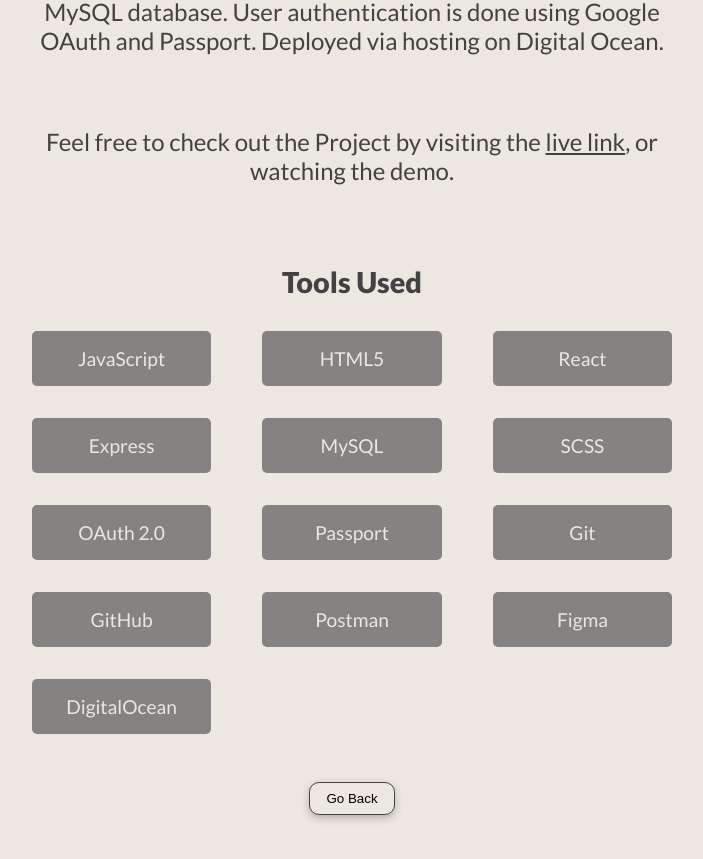
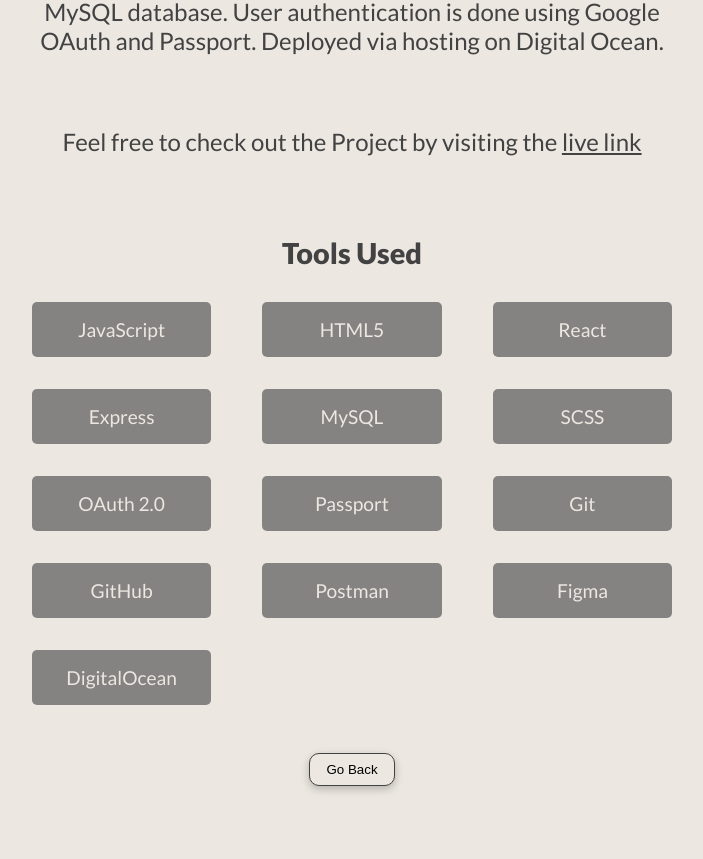
Before and after one commit to skherad/portfolio, a React (Create React App) app: page /projects/1 in a window 1280 px wide. Shown: the part 1640-2499 px from the top of the page, without its empty margins (288-991 px from the left). Built offline with nearby package versions, Linux system fonts and the light colour scheme.

Commit message:
disable demo

```diff
--- a/src/pages/ProjectPage/ProjectPage.js
+++ b/src/pages/ProjectPage/ProjectPage.js
@@ -24,7 +24,7 @@
           <p className='item__txt'>
             Feel free to check out the Project by visiting the&nbsp;
             <a href={project?.url} target="_blank" className='item__txt item__txt--link'>live link</a>
-            ,&nbsp;or watching the demo.
+            {/* ,&nbsp;or watching the demo. */}
           </p>
           <h3 className='item__sub'>Tools Used</h3>
           <div className='item__skills'>
```
